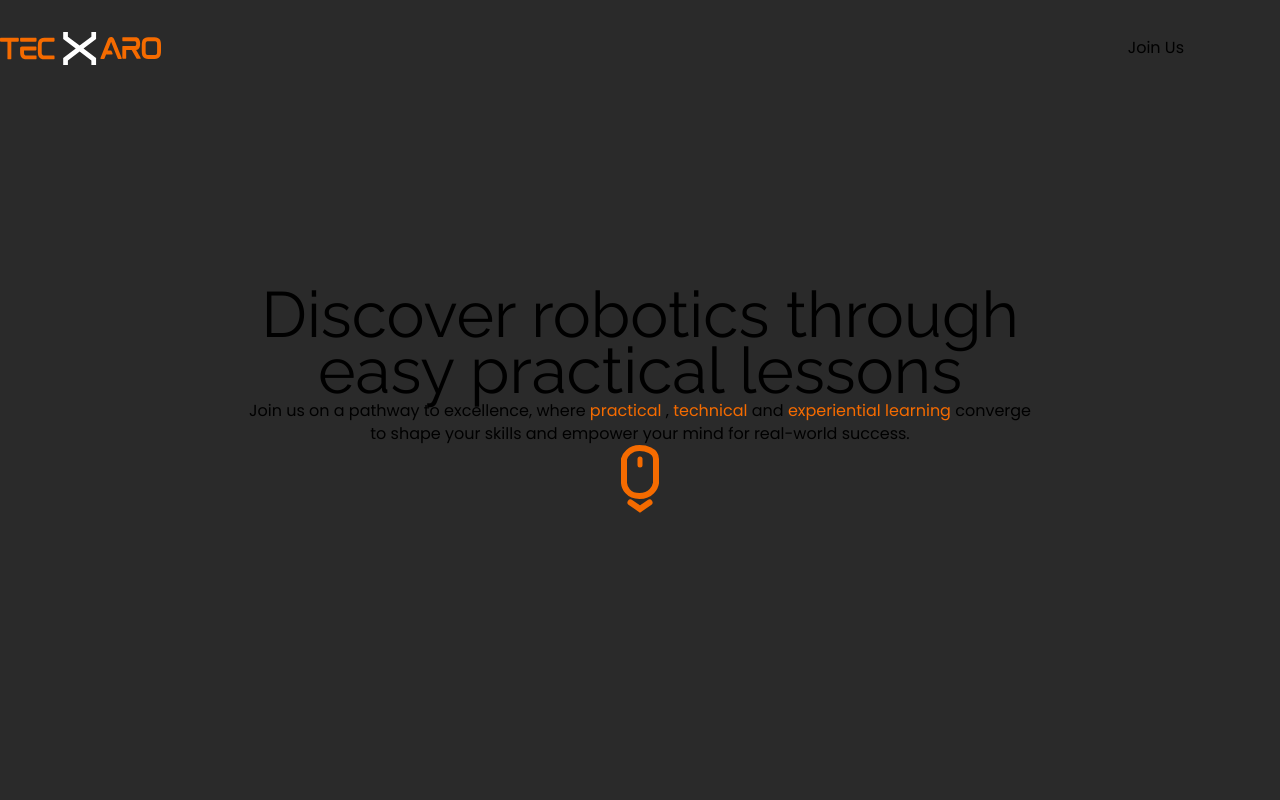
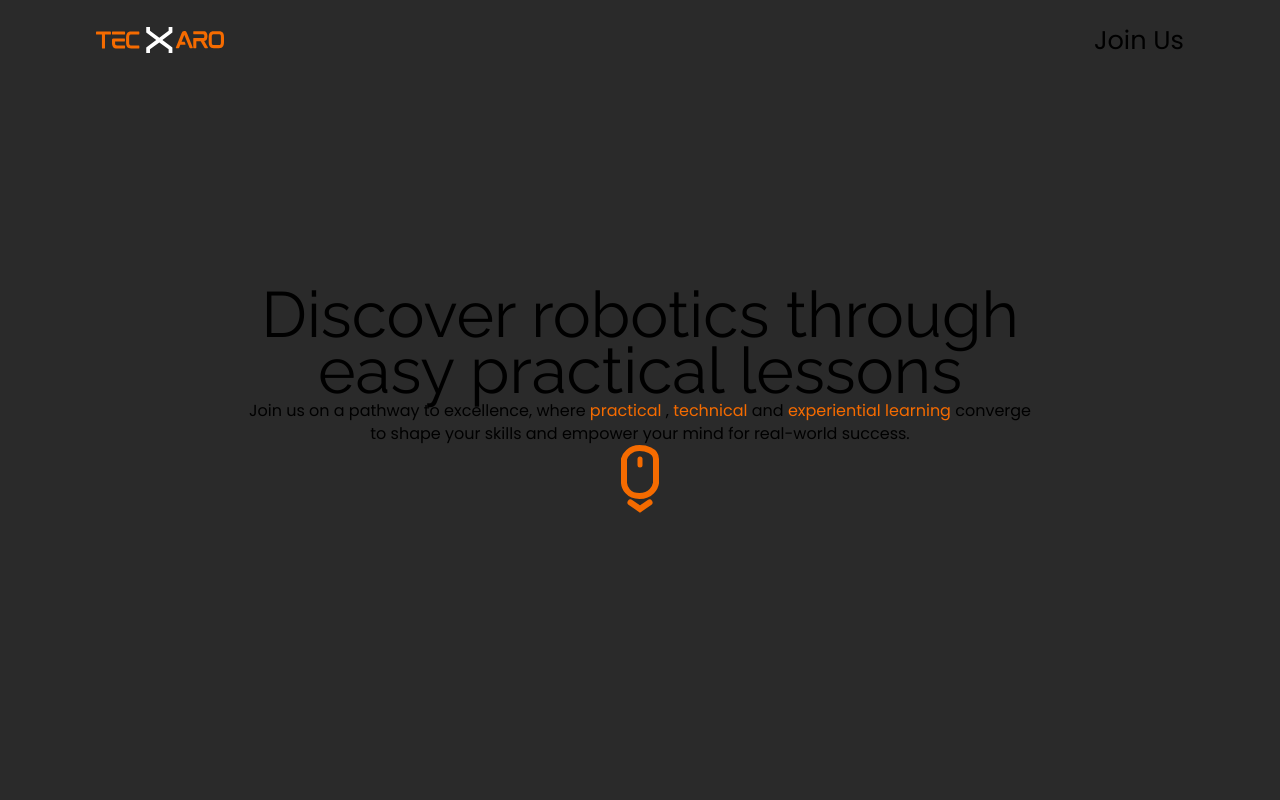
Before and after one commit to Techxaro/tecxaro-website, a React (Vite) app in the folder website/: page / in a window 1280 px wide. Shown: the top 800 px of the page. Built offline with nearby package versions, Linux system fonts and the light colour scheme.

Commit message:
the website is responsive from 1900px to 1800px

```diff
--- a/website/src/screenSize/Desktop/Components/_0_navbar.jsx
+++ b/website/src/screenSize/Desktop/Components/_0_navbar.jsx
@@ -15,7 +15,7 @@ export const Navbar = () => {
 
 
       {/* TECXARO LOGO */}
-      <img src={tecxaroLogo} alt="the logo of tecxaro" className=" w-[9rem] ml-24" />
+      <img src={tecxaroLogo} alt="the logo of tecxaro" className="N-D-tecxaro-logo" />
 
 
 
@@ -23,10 +23,10 @@ export const Navbar = () => {
 
 
       {/* JOIN US BUTTON */}
-      <div className="joinUs-navbar border-2 border-white px-7 py-3">
+      <div className="joinUs-navbar border-2 border-white px-7">
 
 
-        <p className="poppins  text-[#F56B00] text-3xl font-extrabold">Join
+        <p className="poppins  text-[#F56B00] font-extrabold">Join
 
           <span className=" text-white"> Us</span>
 
--- a/website/src/screenSize/Desktop/Components/_2_aboutUs.jsx
+++ b/website/src/screenSize/Desktop/Components/_2_aboutUs.jsx
@@ -32,7 +32,7 @@ export const AboutUs = () => {
           <div>
 
             <p className=" dmMono para1-aboutUs-D">At Tecxaro, <span className=" text-white bg-[#F56B00] px-2">we make learning exciting</span> and effective with a
-              <span className=" text-[#F56B00]"> simple</span> yet <span className=" text-[#F56B00]">impactful</span> approach: prioritizing hands-on practical learning. True mastery comes from doing, so we immerse students in a world of touching, building, and experimenting with robotics. From crafting innovative projects to solving real-world problems, our hands-on approach ensures each lesson leaves a lasting mark. Join us to discover the joy of <span className=" text-[#F56B00]">learning through doing</span>, where theory meets practice, and your creativity flourishes. At Tecxaro, we don&apos;t just teach – we empower you to create and innovate.</p>
+              <span className=" text-[#F56B00] text-2xl"> simple</span> yet <span className=" text-[#F56B00] text-2xl">impactful</span> approach: prioritizing hands-on practical learning. True mastery comes from doing, so we immerse students in a world of touching, building, and experimenting with robotics. From crafting innovative projects to solving real-world problems, our hands-on approach ensures each lesson leaves a lasting mark. Join us to discover the joy of <span className=" text-[#F56B00] text-2xl">learning through doing</span>, where theory meets practice, and your creativity flourishes. At Tecxaro, we don&apos;t just teach – we empower you to create and innovate.</p>
           </div>
         </div>
 
@@ -41,7 +41,7 @@ export const AboutUs = () => {
 
         {/* THE IMAGE IN THE ABOUT US SECTION */}
         <div>
-          <img src={aboutUsImg} alt="our working desk" />
+          <img className="AU-D-imgEdit" src={aboutUsImg} alt="our working desk" />
         </div>
 
 
--- a/website/src/screenSize/Desktop/Pages/homePage.css
+++ b/website/src/screenSize/Desktop/Pages/homePage.css
@@ -57,11 +57,66 @@
 
 }
 
+.N-D-tecxaro-logo {
+    width: 9rem;
+    margin-left: 6rem;
+}
+
 .joinUs-navbar {
     position: absolute;
     right: 6rem;
 
+    padding: 0.7rem 0rem;
 
+
+    font-size: 1.875rem;
+    /* 30px */
+    line-height: 2.25rem;
+    /* 36px */
+
+}
+
+
+
+
+
+
+
+
+
+
+
+
+@media (max-width: 1880px) {
+    #Navbar {
+        background-color: var(--grey);
+        width: 100%;
+        max-width: 1920px;
+        height: 5rem;
+
+        display: flex;
+        align-items: center;
+
+        position: fixed;
+        top: 0;
+
+        z-index: +100;
+
+    }
+
+    .N-D-tecxaro-logo {
+        margin-left: 6rem;
+        width: 8rem;
+    }
+
+    .joinUs-navbar {
+        position: absolute;
+        right: 6rem;
+
+        padding: 0.25rem 0rem;
+        font-size: 1.6rem;
+
+    }
 }
 
 
@@ -109,7 +164,7 @@
 }
 
 
-.HS-D-subtitles{
+.HS-D-subtitles {
     font-size: 1.25rem;
     line-height: 1.75rem;
 
@@ -143,13 +198,13 @@
 
 @media (max-width: 1684px) {
 
-    .heroSection-main-highlight{
+    .heroSection-main-highlight {
         font-size: 5.2rem;
         line-height: 4.5rem;
 
     }
 
-    .HS-D-subtitles{
+    .HS-D-subtitles {
         font-size: 1rem;
         line-height: 1.45rem;
 
@@ -168,6 +223,12 @@
     }
 
 }
+
+
+
+
+
+
 
 
 
@@ -200,6 +261,7 @@
 }
 
 .contentWrapper-aboutUs-D {
+    /* margin-top: -2vh; */
     width: 92.25rem;
 }
 
@@ -232,6 +294,10 @@
 }
 
 
+.AU-D-imgEdit{
+
+    width: 29rem;
+}
 
 
 
@@ -246,13 +312,16 @@
 
 
 
+@media (max-width: 1800px) {
+
+}
 
 
 @media (max-width: 1669px) {
 
 
     .contentWrapper-aboutUs-D {
-        width: 85%;
+        width: 88%;
     }
 
 }
```
